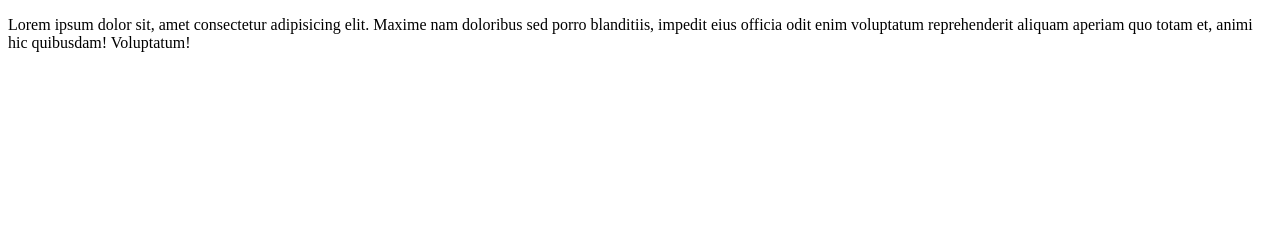
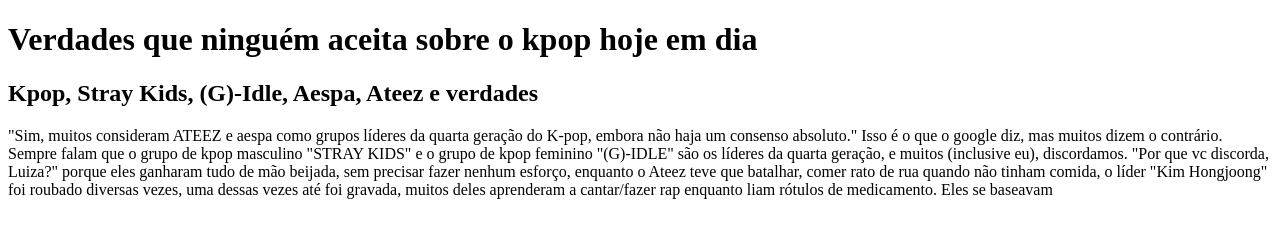
Before and after one commit to imcherryz/aespa-and-ateez-4th-gen-leaders, a plain HTML site: page index.html in a window 1280 px wide. Drawn offline with Linux system fonts and the light colour scheme.

Commit message:
h1; h2; parágrafo; vídeo

```diff
--- a/index.html
+++ b/index.html
@@ -5,8 +5,15 @@
     <meta name="viewport" content="width=device-width, initial-scale=1.0">
     <title>aespa-and-ateez-4th-gen-leaders</title>
 </head>
+
 <body>
-    <p>Lorem ipsum dolor sit, amet consectetur adipisicing elit. Maxime nam doloribus sed porro blanditiis, impedit eius officia odit enim voluptatum reprehenderit aliquam aperiam quo totam et, animi hic quibusdam! Voluptatum!
+<h1>Verdades que ninguém aceita sobre o kpop hoje em dia</h1>
+<h2>Kpop, Stray Kids, (G)-Idle, Aespa, Ateez e verdades</h2>
+
+
+
+
+    <p>"Sim, muitos consideram ATEEZ e aespa como grupos líderes da quarta geração do K-pop, embora não haja um consenso absoluto." Isso é o que o google diz, mas muitos dizem o contrário. Sempre falam que o grupo de kpop masculino "STRAY KIDS" e o grupo de kpop feminino "(G)-IDLE" são os líderes da quarta geração, e muitos (inclusive eu), discordamos. "Por que vc discorda, Luiza?" porque eles ganharam tudo de mão beijada, sem precisar fazer nenhum esforço, enquanto o Ateez teve que batalhar, comer rato de rua quando não tinham comida, o líder "Kim Hongjoong" foi roubado diversas vezes, uma dessas vezes até foi gravada, muitos deles aprenderam a cantar/fazer rap enquanto liam rótulos de medicamento. Eles se baseavam
         <img src="" alt="">
     </p>
 </body>
```
